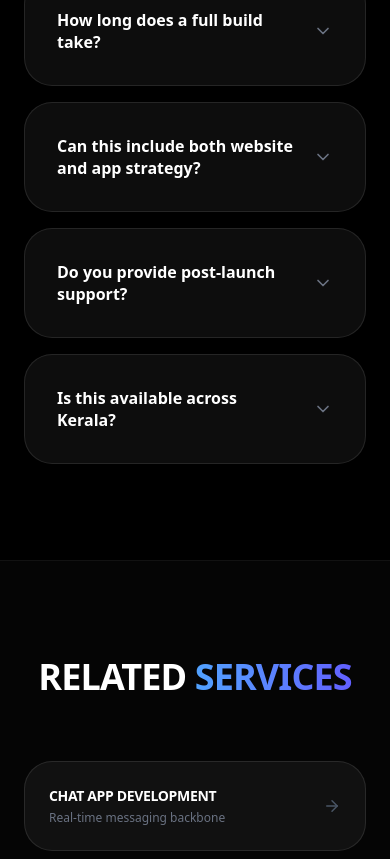
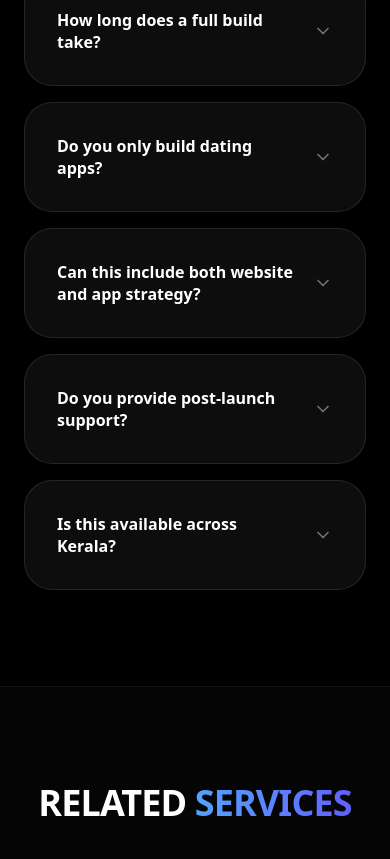
Before and after one commit to anagh534/portfolio, a Next.js app: page /dating-app-development in a window 390 px wide. Shown: the part 6105-6964 px from the top of the page. Built offline with nearby package versions, Linux system fonts and the light colour scheme.

Commit message:
feat: Expand service offerings and FAQs across chat, dating, and mobile app development pages

```diff
--- a/app/chat-app-development/page.js
+++ b/app/chat-app-development/page.js
@@ -91,6 +91,7 @@ export default function Page() {
             faqs={[
                 { question: "What is the starting budget for this service?", answer: "MVP starts around INR 50000 for core messaging features" },
                 { question: "How long does a full build take?", answer: "6 to 12 weeks based on feature scope and platforms" },
+                { question: "Can you build apps beyond chat and dating?", answer: "Yes. I build booking apps, delivery apps, coaching and education apps, clinic apps, fintech apps, and service marketplace apps with realtime features where needed." },
                 { question: "Can this include both website and app strategy?", answer: "Yes. We can phase delivery into website first and app later, or parallel execution based on timeline and budget." },
                 { question: "Do you provide post-launch support?", answer: "Yes. Post-launch support includes bug fixes, updates, and conversion-focused improvements." },
                 { question: "Is this available across Kerala?", answer: "Yes. Projects are delivered for Kochi, Kozhikode, Thiruvananthapuram, Kannur, Kasaragod, Thrissur, and nearby regions." },
@@ -99,6 +100,8 @@ export default function Page() {
                 { title: "Dating App Development", desc: "Safety-focused social product design", href: "/dating-app-development" },
                 { title: "Mobile App Development", desc: "Full app delivery support", href: "/mobile-app-development" },
                 { title: "MERN Stack Development", desc: "Scalable realtime backend architecture", href: "/mern-stack-development" },
+                { title: "Flutter App Development", desc: "Cross-platform mobile app builds", href: "/flutter-app-development" },
+                { title: "Node.js Development", desc: "Realtime backend APIs", href: "/nodejs-development" },
             ]}
             schemaData={schemaData}
         />
--- a/app/dating-app-development/page.js
+++ b/app/dating-app-development/page.js
@@ -91,6 +91,7 @@ export default function Page() {
             faqs={[
                 { question: "What is the starting budget for this service?", answer: "MVP starts around INR 60000 with core matching and chat" },
                 { question: "How long does a full build take?", answer: "8 to 14 weeks depending on moderation and premium features" },
+                { question: "Do you only build dating apps?", answer: "No. I also build chat apps, food delivery apps, booking apps, learning apps, healthcare apps, fintech wallets, and marketplace apps using the same scalable stack." },
                 { question: "Can this include both website and app strategy?", answer: "Yes. We can phase delivery into website first and app later, or parallel execution based on timeline and budget." },
                 { question: "Do you provide post-launch support?", answer: "Yes. Post-launch support includes bug fixes, updates, and conversion-focused improvements." },
                 { question: "Is this available across Kerala?", answer: "Yes. Projects are delivered for Kochi, Kozhikode, Thiruvananthapuram, Kannur, Kasaragod, Thrissur, and nearby regions." },
@@ -99,6 +100,8 @@ export default function Page() {
                 { title: "Chat App Development", desc: "Real-time messaging backbone", href: "/chat-app-development" },
                 { title: "Mobile App Development", desc: "Cross-platform product build", href: "/mobile-app-development" },
                 { title: "Flutter App Development", desc: "Fast iOS and Android development", href: "/flutter-app-development" },
+                { title: "E-commerce Development", desc: "Marketplace and commerce apps", href: "/ecommerce-development" },
+                { title: "Web Development", desc: "Admin dashboards and web panels", href: "/web-development" },
             ]}
             schemaData={schemaData}
         />
--- a/app/mobile-app-development/page.js
+++ b/app/mobile-app-development/page.js
@@ -1,5 +1,5 @@
 import ServicePageTemplate from '@/components/services/ServicePageTemplate';
-import { Smartphone, Bell, MapPin, MessageSquare, CreditCard, Upload } from 'lucide-react';
+import { Smartphone, Bell, MapPin, MessageSquare, CreditCard, Upload, Layers } from 'lucide-react';
 
 export const metadata = {
     title: "Mobile App Developer Kerala | iOS Android App Development | ANAGH K R",
@@ -60,6 +60,7 @@ export default function MobileAppDevelopmentPage() {
                 { icon: <MessageSquare size={22} />, title: "In-App Chat", desc: "Real-time messaging with Firebase or custom WebSocket-based chat modules." },
                 { icon: <CreditCard size={22} />, title: "In-App Payments", desc: "Razorpay, Stripe, PayPal, and in-app purchase integration for both Android and iOS." },
                 { icon: <Upload size={22} />, title: "Store Submission", desc: "App store listing, screenshots, descriptions, and submission guidance to get your app live on both stores." },
+                { icon: <Layers size={22} />, title: "Popular App Examples", desc: "Food delivery apps, booking apps, ecommerce apps, education apps, healthcare apps, dating apps, chat apps, and service marketplace apps." },
             ]}
             technologies={[
                 { category: "Development Framework", items: ["Flutter", "Dart", "Native Modules", "Platform Channels"] },
@@ -76,6 +77,7 @@ export default function MobileAppDevelopmentPage() {
             faqs={[
                 { question: "How much does mobile app development cost in Kerala?", answer: "A simple mobile app (5–8 screens, basic API integration) starts from ₹20,000–₹40,000. Feature-rich apps with real-time, payments, maps, and custom UI typically range ₹60,000–₹2,50,000. Contact me for a detailed estimate." },
                 { question: "How long does it take to build a mobile app?", answer: "An MVP typically takes 4–8 weeks. Full-featured apps with complex workflows, integrations, and custom backends take 3–6 months. I provide regular builds so you can track progress throughout." },
+                { question: "What type of apps can you build?", answer: "I build many categories including ecommerce, delivery, booking, education, healthcare, social, dating, chat, fintech wallet, and marketplace apps." },
                 { question: "Do I need separate apps for iOS and Android?", answer: "Not with Flutter. A single Flutter codebase produces fully native apps for both iOS and Android, meaning you get both platforms at roughly the cost of building one — without compromising on quality." },
                 { question: "Can you build a delivery or booking app?", answer: "Yes. I've built logistics, service booking, and on-demand apps with real-time GPS tracking, push notifications, payment integration, and driver/provider dashboards." },
                 { question: "Do you support the app after launch?", answer: "Yes. I offer maintenance packages for bug fixes, OS update compatibility, feature additions, and performance improvements post-launch." },
--- a/app/services/page.js
+++ b/app/services/page.js
@@ -258,7 +258,7 @@ export default function Services() {
                             title="Dating & Chat App Development"
                             category="Mobile + Realtime"
                             icon={<Rocket size={24} />}
-                            description="Create modern dating and chat apps with realtime messaging, moderation tools, profile systems, and scalable backend architecture for social product startups."
+                            description="Build dating, chat, food delivery, booking, education, healthcare, fintech, and marketplace apps with realtime features, moderation tools, and scalable backend architecture."
                         />
                     </div>
                 </div>
```
